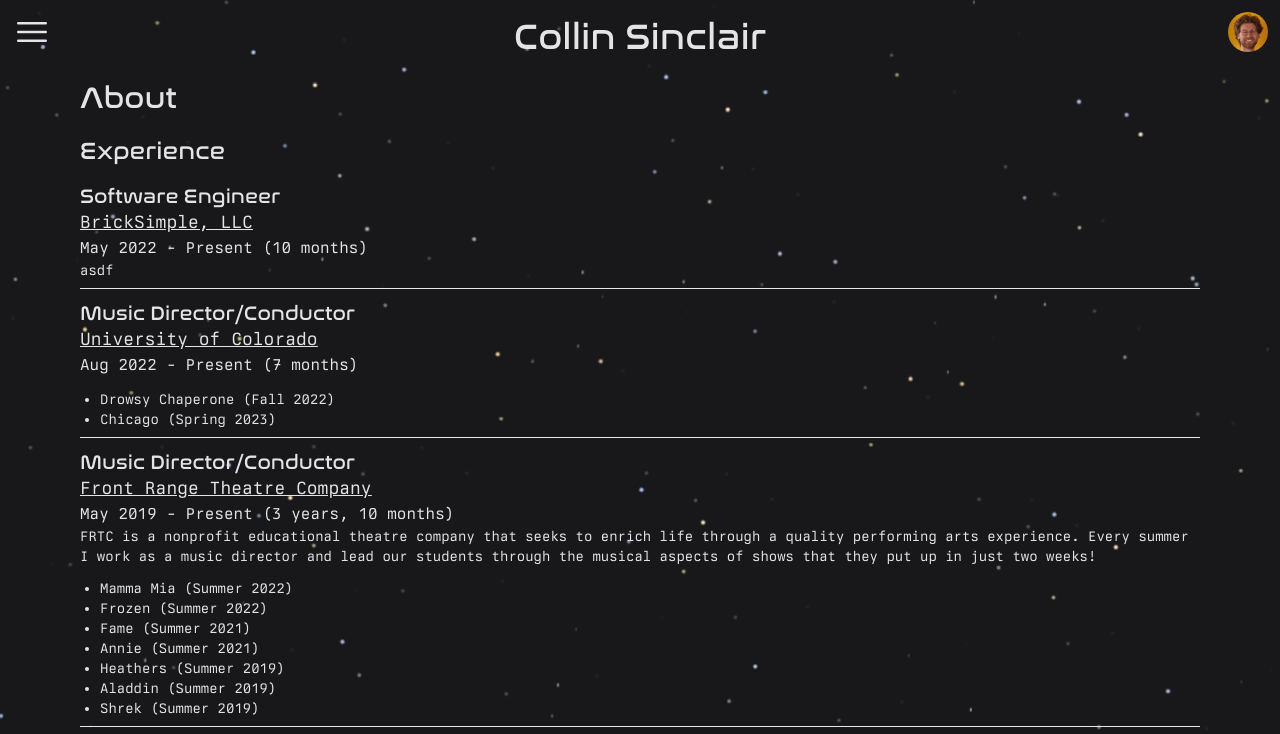
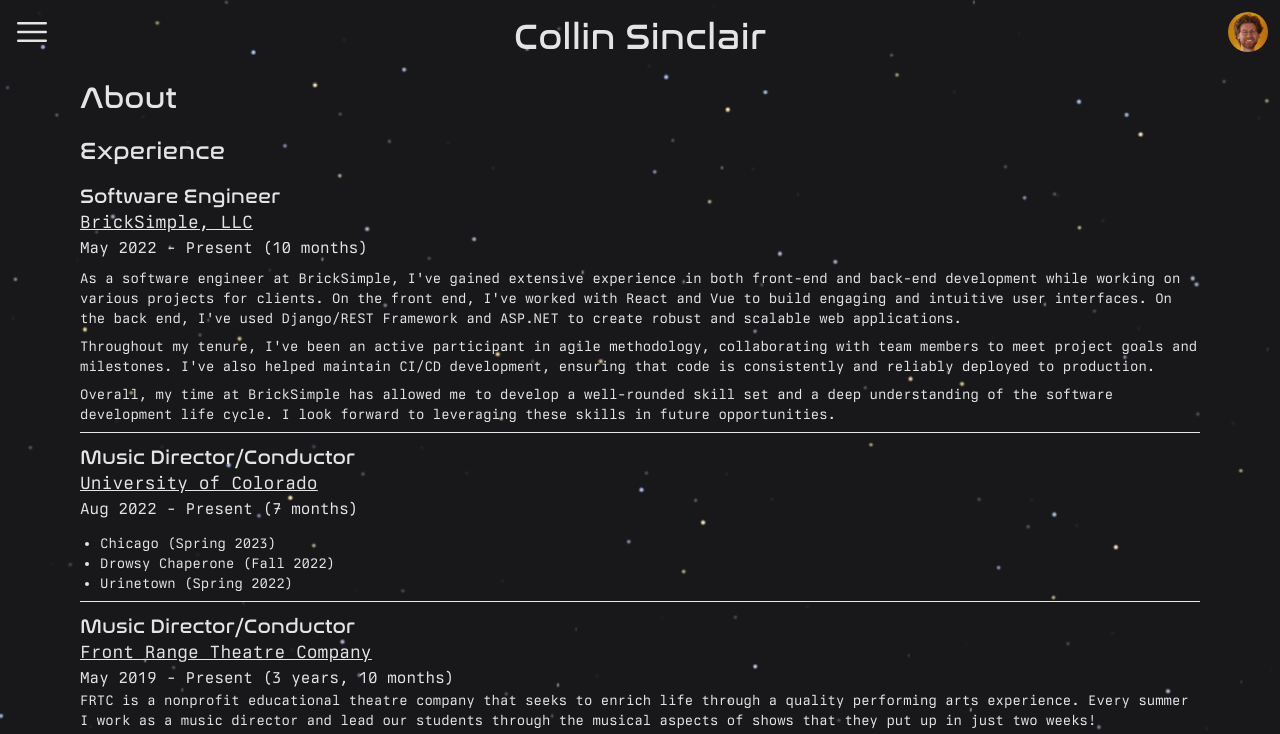
Before and after one commit to collinsinclair/pwv2, a SvelteKit app: page /about in a window 1280 px wide. Shown: the top 734 px of the page. Built offline with nearby package versions, Linux system fonts and the light colour scheme.

Commit message:
about page

```diff
--- a/src/routes/about/+page.svelte
+++ b/src/routes/about/+page.svelte
@@ -12,9 +12,12 @@
 		const duration = new Date(tenure[1] - tenure[0]);
 		const years = duration.getUTCFullYear() - 1970;
 		const months = duration.getUTCMonth();
-		if (years === 0) return `${months} months`;
-		if (months === 0) return `${years} years`;
-		return `${years} years, ${months} months`;
+		const yearString = years === 1 ? 'year' : 'years';
+		const monthString = months === 1 ? 'month' : 'months';
+
+		if (years === 0) return `${months} ${monthString}`;
+		if (months === 0) return `${years} ${yearString}`;
+		return `${years} ${yearString}, ${months} ${monthString}`;
 	}
 </script>
 
@@ -36,7 +39,23 @@
 				<a href="https://bricksimple.com">BrickSimple, LLC</a>
 			</p>
 			<p class="text-zinc-200 text-md">May 2022 - Present ({getMonthsYears(brickSimple)})</p>
-			<p class="text-zinc-200 text-sm">asdf</p>
+			<p class="text-zinc-200 text-sm py-2">
+				As a software engineer at BrickSimple, I've gained extensive experience in both front-end
+				and back-end development while working on various projects for clients. On the front end,
+				I've worked with React and Vue to build engaging and intuitive user interfaces. On the back
+				end, I've used Django/REST Framework and ASP.NET to create robust and scalable web
+				applications.
+			</p>
+			<p class="text-zinc-200 text-sm pb-2">
+				Throughout my tenure, I've been an active participant in agile methodology, collaborating
+				with team members to meet project goals and milestones. I've also helped maintain CI/CD
+				development, ensuring that code is consistently and reliably deployed to production.
+			</p>
+			<p class="text-zinc-200 text-sm">
+				Overall, my time at BrickSimple has allowed me to develop a well-rounded skill set and a
+				deep understanding of the software development life cycle. I look forward to leveraging
+				these skills in future opportunities.
+			</p>
 		</li>
 		<hr />
 		<li class="py-2">
@@ -46,8 +65,9 @@
 			</p>
 			<p class="text-zinc-200 text-md">Aug 2022 - Present ({getMonthsYears(boulderMD)})</p>
 			<ul class="list-disc ml-5 pt-3">
+				<li class="text-zinc-200 text-sm">Chicago (Spring 2023)</li>
 				<li class="text-zinc-200 text-sm">Drowsy Chaperone (Fall 2022)</li>
-				<li class="text-zinc-200 text-sm">Chicago (Spring 2023)</li>
+				<li class="text-zinc-200 text-sm">Urinetown (Spring 2022)</li>
 			</ul>
 		</li>
 		<hr />
@@ -63,6 +83,8 @@
 				through the musical aspects of shows that they put up in just two weeks!
 			</p>
 			<ul class="list-disc ml-5 pt-3">
+				<li class="text-zinc-200 text-sm">Footloose (Summer 2023)</li>
+				<li class="text-zinc-200 text-sm">Newsies (Summer 2023)</li>
 				<li class="text-zinc-200 text-sm">Mamma Mia (Summer 2022)</li>
 				<li class="text-zinc-200 text-sm">Frozen (Summer 2022)</li>
 				<li class="text-zinc-200 text-sm">Fame (Summer 2021)</li>
```
